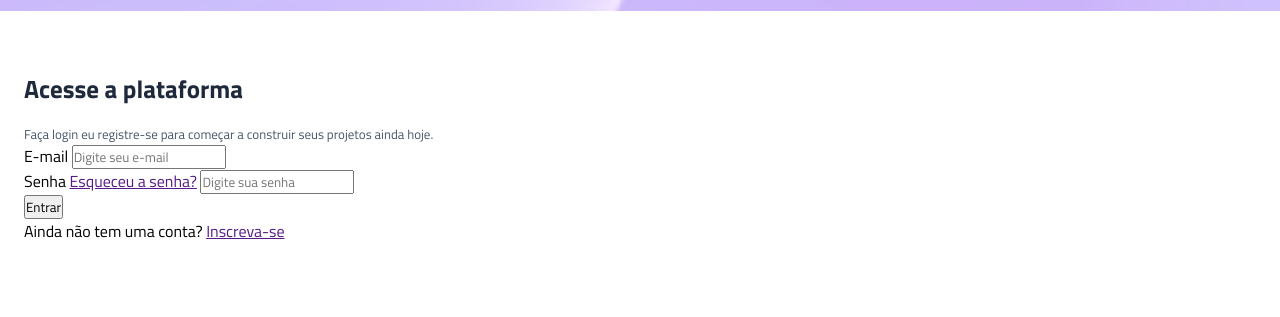
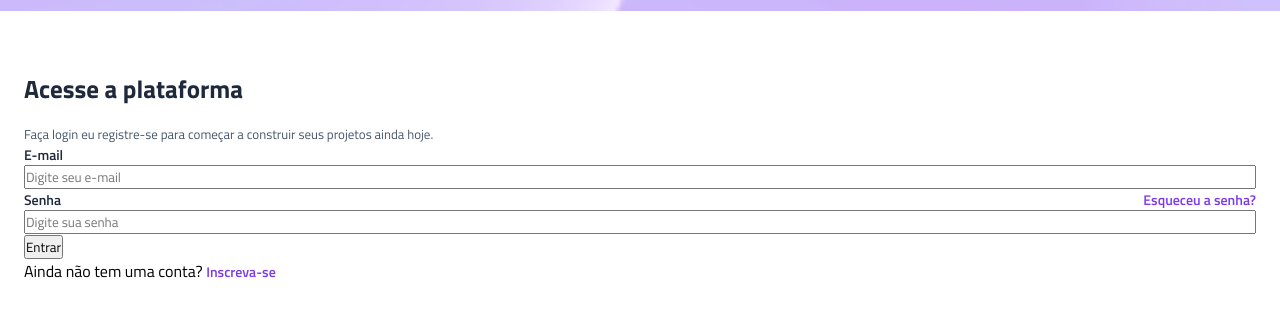
Before and after one commit to Guita07/projeto-vertigo, a plain HTML site: page index.html in a window 1280 px wide. Shown: the part 123-440 px from the top of the page. Drawn offline with Linux system fonts and the light colour scheme.

Commit message:
estilização dos labels e das âncoras na sessão de login

```diff
--- a/index.html
+++ b/index.html
@@ -23,15 +23,17 @@
             <p>Faça login eu registre-se para começar a construir seus projetos ainda hoje.</p>
         </section>
 
-        <section class="Login">
+        <section class="login">
             <form action="">
                 <div class="input-box">
                     <label for="email">E-mail</label>
                     <input type="email" placeholder="Digite seu e-mail" id="email">
                 </div>
                 <div class="input-box">
+                   <div>
                     <label for="senha">Senha</label>
                     <a href="">Esqueceu a senha?</a>
+                   </div>
                     <input type="password" placeholder="Digite sua senha" id="senha">
                 </div>
 
--- a/style.css
+++ b/style.css
@@ -8,6 +8,7 @@
 :root{
     --grey-800: #1E293B;
     --grey-600: #475569;
+    --purple: #7c3aed
 }
 
 header {
@@ -36,3 +37,33 @@ main {
     font-size: 0.8125rem;
     color: var(--grey-600);
 }
+
+.input-box {
+    display: flex;
+    flex-direction: column;
+}
+
+.input-box div {
+    display: flex;
+    justify-content: space-between;
+    align-items: center;
+}
+
+
+
+.login label {
+    font-size: 0.875rem;
+    color: var(--grey-800);
+    font-weight: 600;
+}
+
+.login a {
+    color: var(--purple);
+    text-decoration: none;
+    font-size: 0.875rem;
+    font-weight: 600;
+}
+
+.login a:hover {
+    text-decoration: underline;
+}
```
